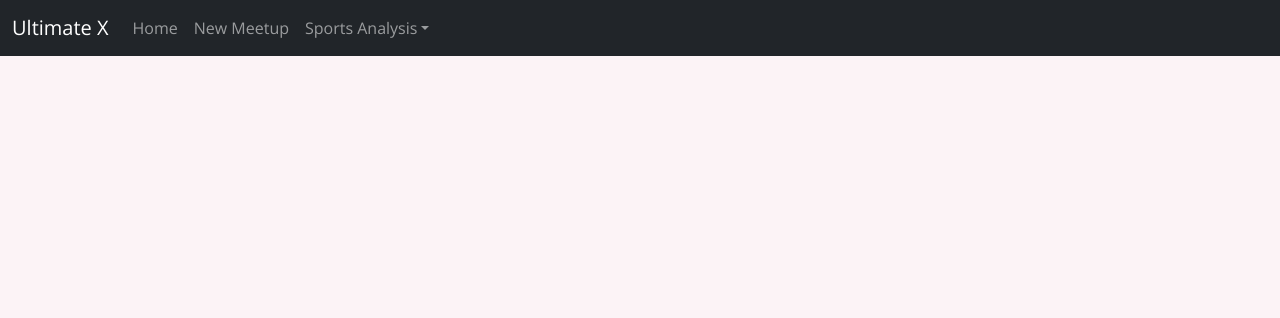
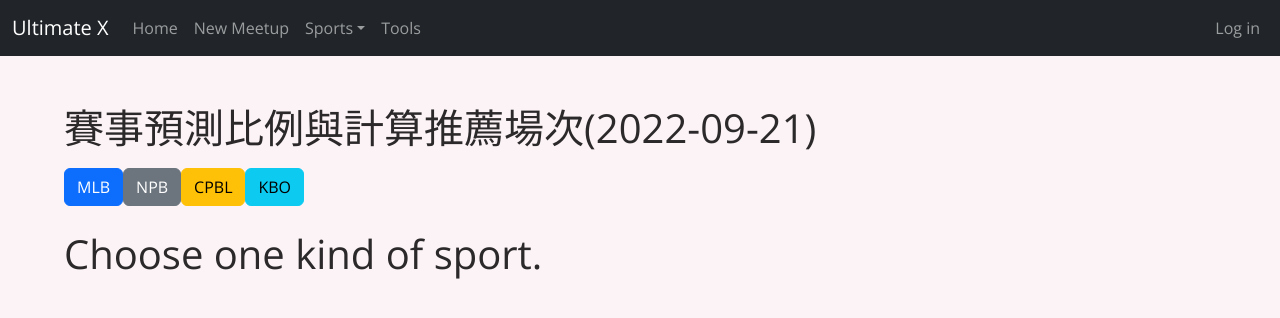
Before and after one commit to UlitimateJokerX/ulitimate_x, a React (Create React App) app: page /sports/prediction in a window 1280 px wide. Shown: the top 318 px of the page. Built offline with nearby package versions, Linux system fonts and the light colour scheme.

Commit message:
[Feature]Adjust the route of sport analysis
date 20220923

```diff
--- a/src/App.js
+++ b/src/App.js
@@ -3,7 +3,7 @@ import { Routes, Route } from 'react-router-dom'
 // Pages
 import HomePage from './pages/Home'
 import NewMeetupPage from './pages/NewMeetup'
-import SportPrediction from './pages/SportPrediction'
+import Prediction from './pages/Sports/Prediction'
 
 // Components
 import Layout from './components/layouts/Layout'
@@ -14,7 +14,7 @@ function App () {
       <Routes>
         <Route path="/" exact element={<HomePage />} />
         <Route path="/new-meetup" element={<NewMeetupPage />} />
-        <Route path="/sport-prediction" element={<SportPrediction />} />
+        <Route path="/sports/prediction" element={<Prediction />} />
       </Routes>
     </Layout>
   )
--- a/src/components/layouts/MainNavigation.js
+++ b/src/components/layouts/MainNavigation.js
@@ -28,6 +28,9 @@ function MainNavigation () {
                 return Dropdown(menu, index)
               })}
             </Nav>
+            <Nav className='ml-auto'>
+              <Nav.Link href='/login_in'>Log in</Nav.Link>
+            </Nav>
           </Navbar.Collapse>
         </Container>
       </Navbar>
--- a/src/components/layouts/MenuItems.js
+++ b/src/components/layouts/MenuItems.js
@@ -8,13 +8,16 @@ export const menuItems = [
     url: '/new-meetup',
   },
   {
-    title: 'Sports Analysis',
-    url: '/sports-analysis',
+    title: 'Sports',
     submenu: [
       {
-        title: '賽事預測比例',
-        url: 'sport-prediction',
+        title: 'Prediction',
+        url: '/sports/prediction',
       }
     ],
+  },
+  {
+    title: 'Tools',
+    url: '/tools',
   }
 ];
--- a/src/pages/Home.js
+++ b/src/pages/Home.js
@@ -1,7 +1,7 @@
 function HomePage () {
   return (
     <section>
-      <h1>Home</h1>
+      <h5>Welcome to Ulitimate X</h5>
     </section>
   )
 }
--- a/src/pages/SportPrediction.js
+++ b/src/pages/Sports/Prediction.js
@@ -12,7 +12,7 @@ function handleSelect (e, updateSelectedFunc, updateDataFunc, updateRecommendLis
 
   setLoadingFunc(true)
 
-  fetch(`/api/sport_analysis/playsport_prediction?sport=${sport}`)
+  fetch(`/api/sports/prediction?sport=${sport}`)
     .then(r => r.json())
     .then(d => {
       updateSelectedFunc(sport)
@@ -46,6 +46,8 @@ function handleCalculate (e, selectedSport, updateRecommendListFunc, setLoadingF
     }
 
     matchArray.push({match_id: matchId, playtype})
+
+    return ''
   })
 
   const queryString = qs.stringify({
@@ -53,15 +55,17 @@ function handleCalculate (e, selectedSport, updateRecommendListFunc, setLoadingF
     matches: matchArray
   })
 
-  fetch(`/api/sport_analysis/recommend?${queryString}`)
+  fetch(`/api/sports/recommend?${queryString}`)
     .then(r => r.json())
     .then(d => {
       const recommendList = []
 
       d.ret.map((recommend, index) => {
-        if (recommend.star == 3) {
+        if (recommend.star === 3) {
           recommendList.push(recommend.playtype)
         }
+
+        return ''
       })
 
       updateRecommendListFunc(recommendList)
@@ -155,7 +159,7 @@ function ShowData (props) {
 function ShowRecommends (props) {
   const recommendList = props.data
 
-  if (recommendList.length == 0) {
+  if (recommendList.length === 0) {
     return <div />
   }
 
@@ -174,7 +178,7 @@ function ShowRecommends (props) {
 /**
  * 主頁面：賽事預測
  */
-function SportPrediction () {
+function Prediction () {
   const [selected, updateSelected] = useState('')
   const [data, updateData] = useState([])
   const [recommendList, updateRecommendList] = useState([])
@@ -233,4 +237,4 @@ function SportPrediction () {
   )
 }
 
-export default SportPrediction
+export default Prediction
```
